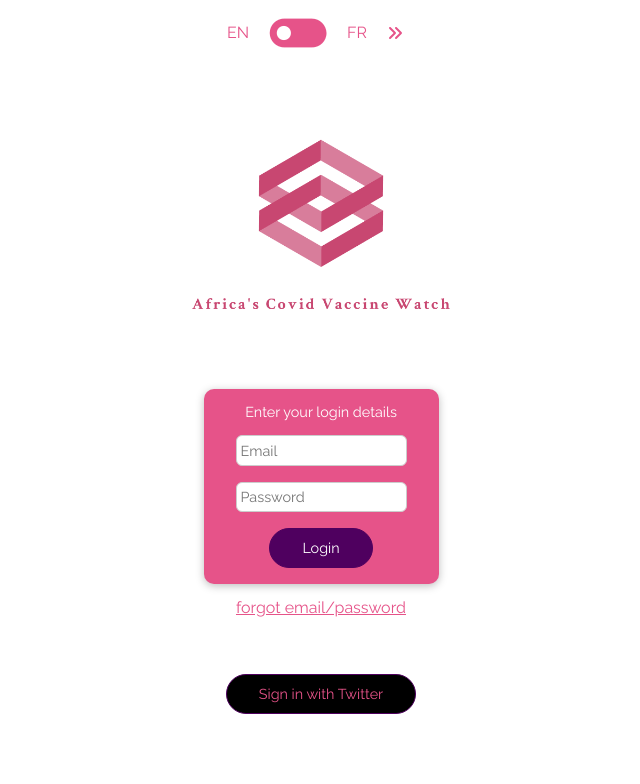
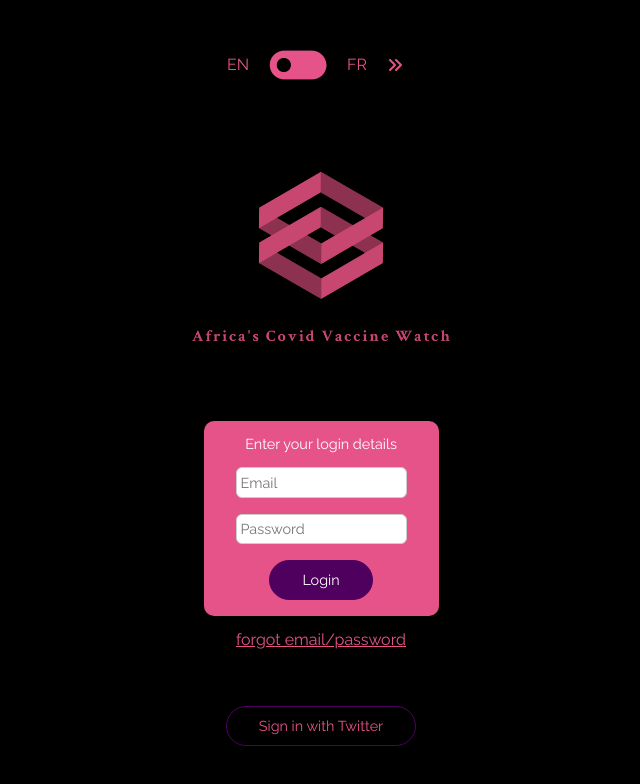
Before and after one commit to Benmuiruri/covid-watch, a React (Create React App) app: page / in a window 1280 px wide. Shown: the top 784 px of the page, without its empty margins (319-959 px from the left). Built offline with nearby package versions, Linux system fonts and the light colour scheme; a web font is replaced by a local one.

Commit message:
deploy project, update readme with screenshots

```diff
--- a/src/App.module.css
+++ b/src/App.module.css
@@ -6,3 +6,9 @@
   align-items: center;
   color: #000;
 }
+
+.mainContent {
+  padding-top: 2em;
+  background-color: #000;
+  height: 100vh;
+}
```
Also changed, not shown: 1 other file (tests, documents, lock files or other folders).
